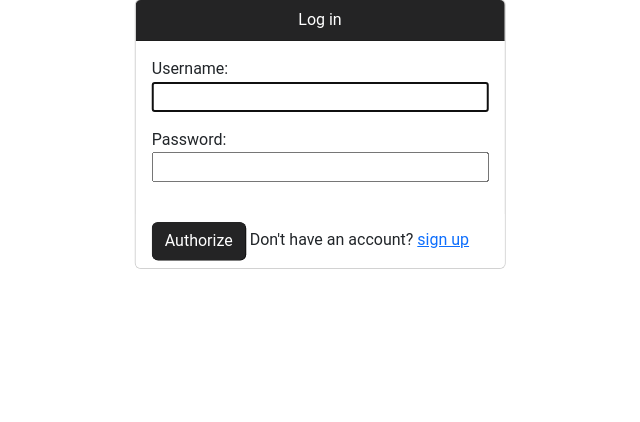
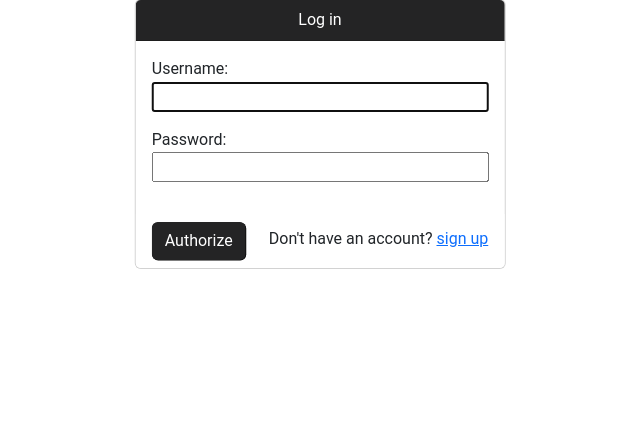
Before and after one commit to DimonAgon/Sheepfish_vpn, a Django app: page /authorization in a window 1280 px wide. Shown: the part 266-688 px from the top of the page, without its empty margins (320-960 px from the left). Run offline with Django 4.2, Linux system fonts and the light colour scheme.

Commit message:
move suggestion right

```diff
--- a/authorization/static/css/window.css
+++ b/authorization/static/css/window.css
@@ -26,6 +26,12 @@
     text-align: center;
 
     color: white;
+}
+
+#suggestion{
+    position: relative;
+    top: 5px;
+    float: right;
 }
 
 #registration-window{
--- a/authorization/templates/included/_authorization_window.html
+++ b/authorization/templates/included/_authorization_window.html
@@ -31,11 +31,13 @@
                 {% endif %}
             </button>
 
+                <span id="suggestion">
             {% if authorization_type_val == 'AUTHORIZATION' %}
-                <span>Don't have an account? <a href="{% url 'registration' %}">sign up</a></span>
+                Don't have an account? <a href="{% url 'registration' %}">sign up</a>
             {% elif authorization_type_val == 'REGISTRATION' %}
-                <span>Already have an account? <a href="{% url 'authorization' %}">log in</a></span>
+                Already have an account? <a href="{% url 'authorization' %}">log in</a>
             {% endif %}
+                </span>
         </div>
     </div>
     </form>
```
